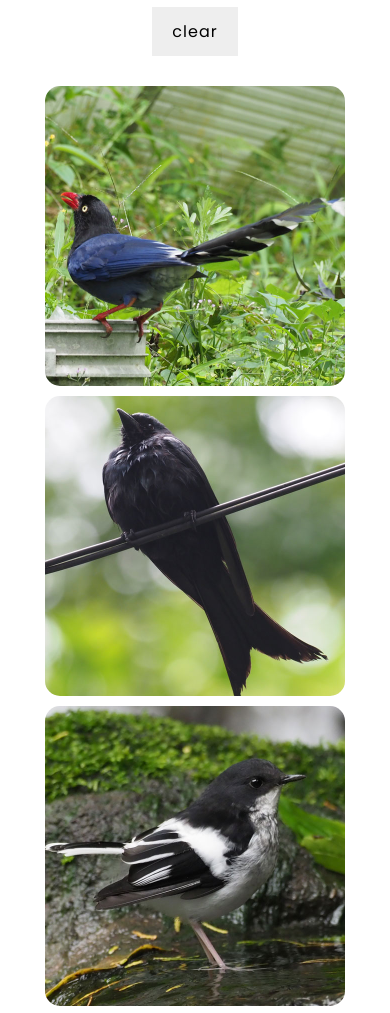
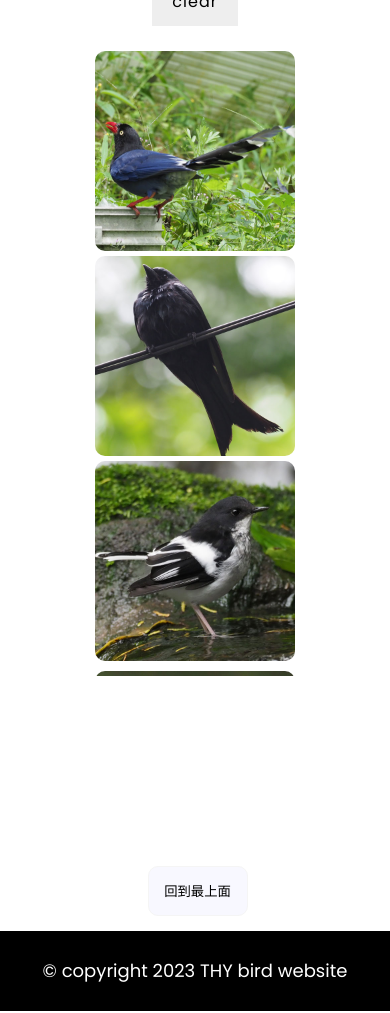
Before and after one commit to THYweb/birdweb-7.github.io, a plain HTML site: page index.html in a window 390 px wide. Shown: the part 178-1191 px from the top of the page. Drawn offline with nearby package versions, Linux system fonts and the light colour scheme.

Commit message:
change data

```diff
--- a/style.css
+++ b/style.css
@@ -22,10 +22,8 @@ header p{
 }
 
 main{
-	margin: 20px auto;
+	margin: 10px auto;
 }
-
-
 
 section ul{
 	display: flex;
@@ -51,22 +49,37 @@ section ul li.active{
 
 
 .birdsection{
-	display: flex;
-	justify-content: center;
-	align-items: center;
+	display:grid;
+	grid-template-columns: repeat(2,1fr);
 }
+
+
 .bird{
 	display:grid;
-	grid-template-columns: repeat(auto-fill, minmax(60px, 1fr));
-	grid-template-rows: repeat(auto-fill, minmax(60px, 1fr));
-	justify-items: center;
-	align-items: center;
-	width: 30%;
+	grid-template-columns: repeat(auto-fill, minmax(90px, 1fr));
+	grid-template-rows: repeat(auto-fill, minmax(90px, 1fr));
+	grid-row-gap:10px;
+	grid-column-gap:5px;
+	width: 100%;
+	height:515px;
+	overflow:scroll;
 }
+
+.bird::-webkit-scrollbar {
+	width: 10px;
+	height: 10px;
+	background-color:#F8F8FF;
+}
+
+.bird::-webkit-scrollbar-thumb{
+	background-color: #F8F8FF;
+	border: 2px solid #F5F5F5;
+}
+
 .bird .itemBox{
 	position: relative;
-	width: 60px;
-	height: 60px;
+	width: 90px;
+	height: 90px;
 	margin: 5px;
 	display: block;
 }
@@ -105,18 +118,14 @@ cover:保持原有尺寸比例。但部分内容可能被剪切。
 }
 
 #birdbox{
-	display: flex;
-	justify-content: center;
-	align-items: center;
-	flex-wrap: wrap;
-	margin:40px auto;
+	display:grid;
+	grid-template-columns: repeat(2,1fr);
 }
 
 
-
 #divImg img{
-	width:500px;
-	height:500px;
+	width:495px;
+	height:495px;
 	object-fit: cover;
 }
 
@@ -139,8 +148,8 @@ cover:保持原有尺寸比例。但部分内容可能被剪切。
 }
 
 #divShow{
-	width:500px;
-	height:400px;
+	width:450px;
+	height:435px;
 	overflow: scroll;
   	overflow-wrap: break-word;
   	white-space: normal;
@@ -165,6 +174,7 @@ cover:保持原有尺寸比例。但部分内容可能被剪切。
 	background-color: #F8F8FF;
 	border: 2px solid #F5F5F5;
 }
+
 #divShow h1{
 	font-size:32px;
 	text-align:center;
@@ -221,39 +231,47 @@ footer .ft{
 	top: 35%;
 }
 
-@media screen and (max-width:1280px){
+@media screen and (max-width:1285px){
 
 	.birdsection{
-		display: flex;
-		flex-wrap: wrap;
+		display:grid;
+		grid-template-columns: repeat(2,1fr);
 	}
 
 	.bird{
 		display:grid;
-		grid-template-columns: repeat(auto-fill, minmax(200px, 1fr));
-		grid-template-rows: repeat(auto-fill, minmax(200px, 1fr));
+		grid-template-columns: repeat(auto-fill, minmax(70px, 1fr));
+		grid-template-rows: repeat(auto-fill, minmax(70px, 1fr));
+		grid-column-gap:5px;
+		grid-row-gap:10px;
 		justify-items: center;
 		align-items: center;
 		width: 100%;
+		height: 405px;
 	}
 
 	.bird .itemBox{
 		position: relative;
-		width: 200px;
-		height: 200px;
+		width: 70px;
+		height: 70px;
 		margin: 5px;
 		display: block;
 	}
 
+	#birdbox{
+		display:grid;
+		grid-template-columns: repeat(2,1fr);
+	}
+
 	#divImg img{
-		width:400px;
-		height:400px;
+		width:390px;
+		height:390px;
 		object-fit: cover;
 	}
 
 	#divShow{
-		width:400px;
-		height:300px;
+		width:390px;
+		height:330px;
 		overflow-wrap: break-word;
 		white-space: normal;
 		text-align: center;
@@ -271,39 +289,58 @@ footer .ft{
 }
 
 
-@media screen and (max-width:1024px){
+@media screen and (max-width:1080px){
+
+	header{
+		height:80px;
+		width: 100%;
+	}
+
+	header p{
+		font-size:48px;
+		position: relative;
+		top:5%;
+	}
 
 	.birdsection{
-		display: flex;
-		flex-wrap: wrap;
+		display:grid;
+		grid-template-columns: repeat(2,1fr);
 	}
 
 	.bird{
 		display:grid;
-		grid-template-columns: repeat(auto-fill, minmax(200px, 1fr));
-		grid-template-rows: repeat(auto-fill, minmax(200px, 1fr));
+		grid-template-columns: repeat(auto-fill, minmax(70px, 1fr));
+		grid-template-rows: repeat(auto-fill, minmax(70px, 1fr));
+		grid-row-gap:5px;
+		grid-column-gap:5px;
 		justify-items: center;
 		align-items: center;
 		width: 100%;
+		height: 310px;
 	}
 
 	.bird .itemBox{
 		position: relative;
-		width: 200px;
-		height: 200px;
+		width: 70px;
+		height: 70px;
 		margin: 5px;
 		display: block;
 	}
 
+	#birdbox{
+		display:grid;
+		grid-template-columns: repeat(2,1fr);
+	}
+
 	#divImg img{
-		width:400px;
-		height:400px;
+		width:295px;
+		height:295px;
 		object-fit: cover;
 	}
 
 	#divShow{
-		width:400px;
-		height:300px;
+		width:295px;
+		height:230px;
 		overflow-wrap: break-word;
 		white-space: normal;
 		text-align: center;
@@ -318,9 +355,50 @@ footer .ft{
 		font-size:18px;
 	}
 
+	.birdbtn{
+		width: 100px;
+		height:50px;
+		background-color:#F8F8FF;
+		border: 1px solid #F5F5F5;
+		border-radius: 10px;
+		position: relative;
+		left: 35%;
+		right: 40%;
+		margin-top: 10px;
+		cursor: pointer;
+	}
+
+	footer{
+		height:80px;
+		width: 100%;
+		background-color:black;
+		color: white;
+		text-align: center;
+	}
+
+	footer .ft{
+		font-size:18px;
+		position: relative;
+		top: 32%;
+	}
+
 }
 
-@media screen and (max-width:830px){
+
+
+
+@media screen and (max-width:930px){
+
+	header{
+		height:80px;
+		width: 100%;
+	}
+
+	header p{
+		font-size:48px;
+		position: relative;
+		top:5%;
+	}
 
 	.birdsection{
 		display: flex;
@@ -331,9 +409,12 @@ footer .ft{
 		display:grid;
 		grid-template-columns: repeat(auto-fill, minmax(100px, 1fr));
 		grid-template-rows: repeat(auto-fill, minmax(100px, 1fr));
+		grid-row-gap:5px;
+		grid-column-gap:5px;
 		justify-items: center;
 		align-items: center;
 		width: 100%;
+		height: 430px;
 	}
 
 	.bird .itemBox{
@@ -345,13 +426,11 @@ footer .ft{
 	}
 
 	#birdbox{
-		display: flex;
-		flex-wrap: wrap;
+		display:grid;
+		grid-template-columns: repeat(2,1fr);
+		margin:0 auto;
 	}
 
-	#divImg{
-		margin:20px auto;
-	}
 
 	#divImg img{
 		width:400px;
@@ -361,7 +440,7 @@ footer .ft{
 
 	#divShow{
 		width:400px;
-		height:300px;
+		height:350px;
 		overflow-wrap: break-word;
 		white-space: normal;
 		text-align: center;
@@ -369,16 +448,54 @@ footer .ft{
 	}
 
 	#divShow h1{
-		font-size:36px;
+		font-size:24px;
 	}
 
 	#divShow p{
-		font-size:24px;
+		font-size:18px;
+	}
+
+	.birdbtn{
+		width: 100px;
+		height:50px;
+		background-color:#F8F8FF;
+		border: 1px solid #F5F5F5;
+		border-radius: 10px;
+		position: relative;
+		left: 35%;
+		right: 40%;
+		margin-top: 10px;
+		cursor: pointer;
+	}
+
+	footer{
+		height:80px;
+		width: 100%;
+		background-color:black;
+		color: white;
+		text-align: center;
+	}
+
+	footer .ft{
+		font-size:18px;
+		position: relative;
+		top: 32%;
 	}
 
 }
 
-@media screen and (max-width:545px){
+@media screen and (max-width:830px){
+
+	header{
+		height:80px;
+		width: 100%;
+	}
+
+	header p{
+		font-size:48px;
+		position: relative;
+		top:5%;
+	}
 
 	.birdsection{
 		display: flex;
@@ -389,9 +506,12 @@ footer .ft{
 		display:grid;
 		grid-template-columns: repeat(auto-fill, minmax(100px, 1fr));
 		grid-template-rows: repeat(auto-fill, minmax(100px, 1fr));
+		grid-row-gap:5px;
+		grid-column-gap:5px;
 		justify-items: center;
 		align-items: center;
 		width: 100%;
+		height: 430px;
 	}
 
 	.bird .itemBox{
@@ -403,13 +523,11 @@ footer .ft{
 	}
 
 	#birdbox{
-		display: flex;
-		flex-wrap: wrap;
+		display:grid;
+		grid-template-columns: repeat(2,1fr);
+		margin: 0 auto;
 	}
 
-	#divImg{
-		margin:20px auto;
-	}
 
 	#divImg img{
 		width:400px;
@@ -419,7 +537,202 @@ footer .ft{
 
 	#divShow{
 		width:400px;
+		height:335px;
+		overflow-wrap: break-word;
+		white-space: normal;
+		text-align: center;
+		margin-left:10px;
+	}
+
+	#divShow h1{
+		font-size:24px;
+	}
+
+	#divShow p{
+		font-size:18px;
+	}
+
+	.birdbtn{
+		width: 100px;
+		height:50px;
+		background-color:#F8F8FF;
+		border: 1px solid #F5F5F5;
+		border-radius: 10px;
+		position: relative;
+		left: 35%;
+		right: 40%;
+		margin-top: 10px;
+		cursor: pointer;
+	}
+
+	footer{
+		height:80px;
+		width: 100%;
+		background-color:black;
+		color: white;
+		text-align: center;
+	}
+
+	footer .ft{
+		font-size:18px;
+		position: relative;
+		top: 32%;
+	}
+
+}
+
+@media screen and (max-width:770px){
+
+	header{
+		height:80px;
+		width: 100%;
+	}
+
+	header p{
+		font-size:48px;
+		position: relative;
+		top:5%;
+	}
+
+	.birdsection{
+		display: flex;
+		flex-wrap: wrap;
+	}
+
+	.bird{
+		display:grid;
+		grid-template-columns: repeat(auto-fill, minmax(100px, 1fr));
+		grid-template-rows: repeat(auto-fill, minmax(100px, 1fr));
+		grid-row-gap:5px;
+		grid-column-gap:5px;
+		justify-items: center;
+		align-items: center;
+		width: 100%;
+		height: 430px;
+	}
+
+	.bird .itemBox{
+		position: relative;
+		width: 100px;
+		height: 100px;
+		margin: 5px;
+		display: block;
+	}
+
+	#birdbox{
+		display:grid;
+		grid-template-columns: repeat(2,1fr);
+		margin: 0 auto;
+	}
+
+
+	#divImg img{
+		width:350px;
+		height:350px;
+		object-fit: cover;
+	}
+
+	#divShow{
+		width:350px;
+		height:285px;
+		overflow-wrap: break-word;
+		white-space: normal;
+		text-align: center;
+		margin-left:10px;
+	}
+
+	#divShow h1{
+		font-size:24px;
+	}
+
+	#divShow p{
+		font-size:18px;
+	}
+	.birdbtn{
+		width: 100px;
+		height:50px;
+		background-color:#F8F8FF;
+		border: 1px solid #F5F5F5;
+		border-radius: 10px;
+		position: relative;
+		left: 35%;
+		right: 40%;
+		margin-top: 10px;
+		cursor: pointer;
+	}
+
+	footer{
+		height:80px;
+		width: 100%;
+		background-color:black;
+		color: white;
+		text-align: center;
+	}
+
+	footer .ft{
+		font-size:18px;
+		position: relative;
+		top: 32%;
+	}
+
+}
+
+
+@media screen and (max-width:545px){
+
+	header{
+		height:80px;
+		width: 100%;
+	}
+
+	header p{
+		font-size:48px;
+		position: relative;
+		top:5%;
+	}
+
+	.birdsection{
+		display: flex;
+		flex-wrap: wrap;
+	}
+
+	.bird{
+		display:grid;
+		grid-template-columns: repeat(auto-fill, minmax(100px, 1fr));
+		grid-template-rows: repeat(auto-fill, minmax(100px, 1fr));
+		grid-row-gap:5px;
+		grid-column-gap:5px;
+		justify-items: center;
+		align-items: center;
+		width: 100%;
+		height: 535px;
+	}
+
+	.bird .itemBox{
+		position: relative;
+		width: 100px;
+		height: 100px;
+		margin: 5px;
+		display: block;
+	}
+
+	#birdbox{
+		display:grid;
+		grid-template-columns: repeat(1,1fr);
+		margin: 0 auto;
+	}
+
+
+
+	#divImg img{
+		width:300px;
 		height:300px;
+		object-fit: cover;
+	}
+
+	#divShow{
+		width:300px;
+		height:235px;
 		overflow-wrap: break-word;
 		white-space: normal;
 		text-align: center;
@@ -436,8 +749,22 @@ footer .ft{
 
 	.birdbtn{
 		position: relative;
-		left: 38%;
-		right: 30%;
+		left: 32%;
+		right: 32%;
+	}
+
+	footer{
+		height:80px;
+		width: 100%;
+		background-color:black;
+		color: white;
+		text-align: center;
+	}
+
+	footer .ft{
+		font-size:18px;
+		position: relative;
+		top: 32%;
 	}
 
 }
@@ -446,30 +773,38 @@ footer .ft{
 
 
 
+	header{
+		height:80px;
+		width: 100%;
+	}
+
 	header p{
 		font-size:48px;
 		position: relative;
-		top:15%;
+		top:5%;
 	}
 
 	.birdsection{
-		display: flex;
-		flex-wrap: wrap;
+		display: grid;
+		grid-template-columns: repeat(1,1fr);
 	}
 
 	.bird{
 		display:grid;
-		grid-template-columns: repeat(auto-fill, minmax(300px, 1fr));
-		grid-template-rows: repeat(auto-fill, minmax(300px, 1fr));
+		grid-template-columns: repeat(auto-fill, minmax(200px, 1fr));
+		grid-template-rows: repeat(auto-fill, minmax(200px, 1fr));
+		grid-row-gap:5px;
+		grid-column-gap:5px;
 		justify-items: center;
 		align-items: center;
 		width:100%;
+		height: 625px;
 	}
 
 	.bird .itemBox{
 		position: relative;
-		width: 300px;
-		height: 300px;
+		width: 200px;
+		height: 200px;
 		margin: 5px;
 		display: block;
 	}
@@ -477,21 +812,21 @@ footer .ft{
 
 
 	#birdbox{
-		display: flex;
-		flex-direction: column;
-		margin:20px auto;
+		display: grid;
+		grid-template-columns: repeat(1,1fr);
+
 	}
 
 	#divImg img{
-		width:300px;
-		height:300px;
+		width:200px;
+		height:200px;
 		object-fit: cover;
 	}
 
 	#divShow{
-		width: 300px;
-		height: 300px;
-		margin:15px auto;
+		width: 200px;
+		height: 185px;
+
 
 	}
 
@@ -505,19 +840,39 @@ footer .ft{
 
 	.birdbtn{
 		position: relative;
-		left: 30%;
-		right: 20%;
+		left: 25%;
+		right: 25%;
+		margin:5px;
+	}
+
+	footer{
+		height:80px;
+		width: 100%;
+		background-color:black;
+		color: white;
+		text-align: center;
 	}
 
 	footer .ft{
 		font-size:18px;
 		position: relative;
-		top:32%;
+		top: 32%;
 	}
 
 }
 
 @media screen and (max-width:290px){
+
+	header{
+		height:80px;
+		width: 100%;
+	}
+
+	header p{
+		font-size:48px;
+		position: relative;
+		top:5%;
+	}
 
 	#divShow h1{
 		font-size:18px;
@@ -527,10 +882,18 @@ footer .ft{
 		font-size:16px;
 	}
 
+	footer{
+		height:80px;
+		width: 100%;
+		background-color:black;
+		color: white;
+		text-align: center;
+	}
+
 	footer .ft{
-		font-size:10px;
+		font-size:18px;
 		position: relative;
-		top:32%;
+		top: 32%;
 	}
 
 }
```
Also changed, not shown: index.html (+3 -6 lines).
